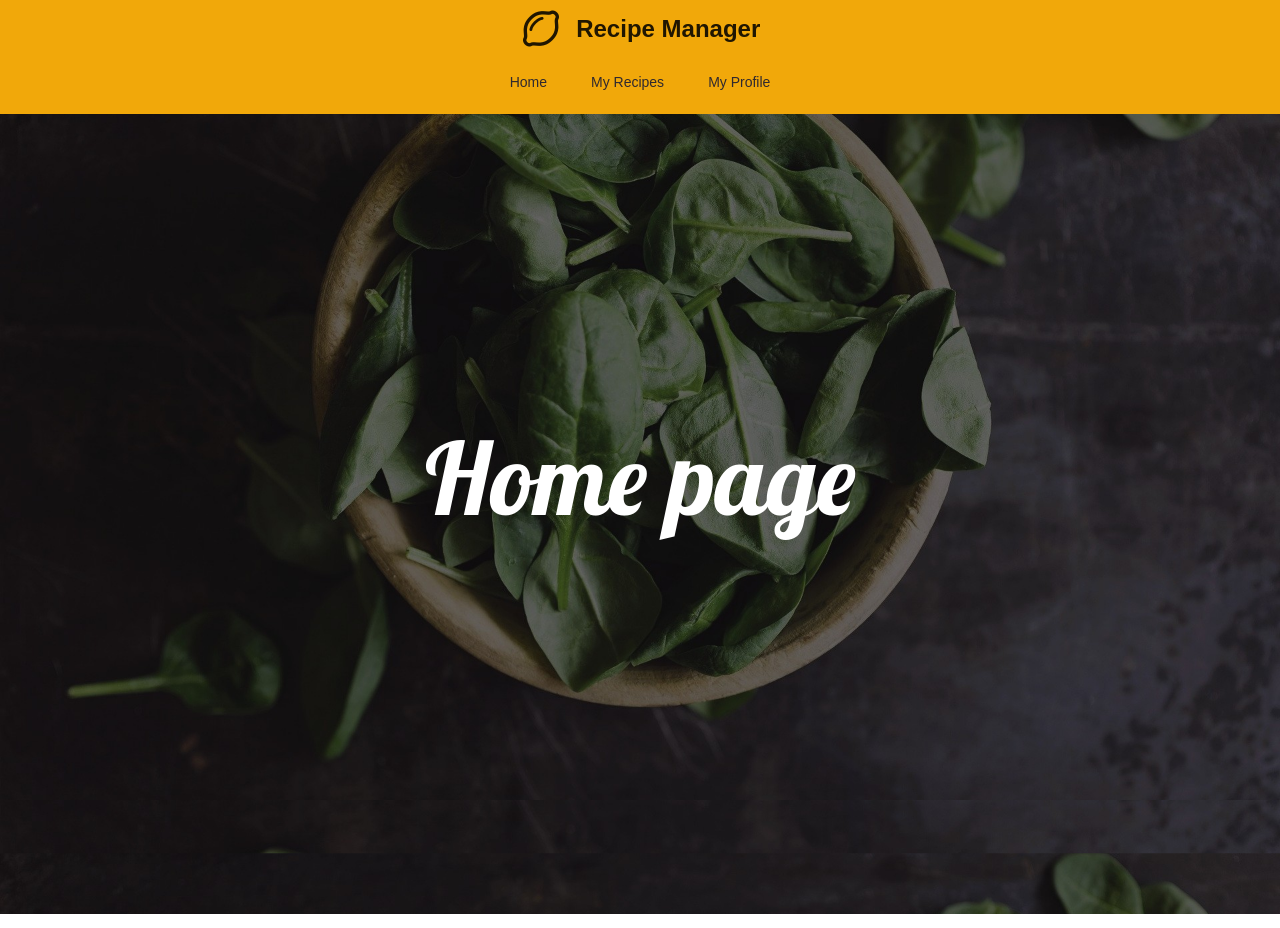
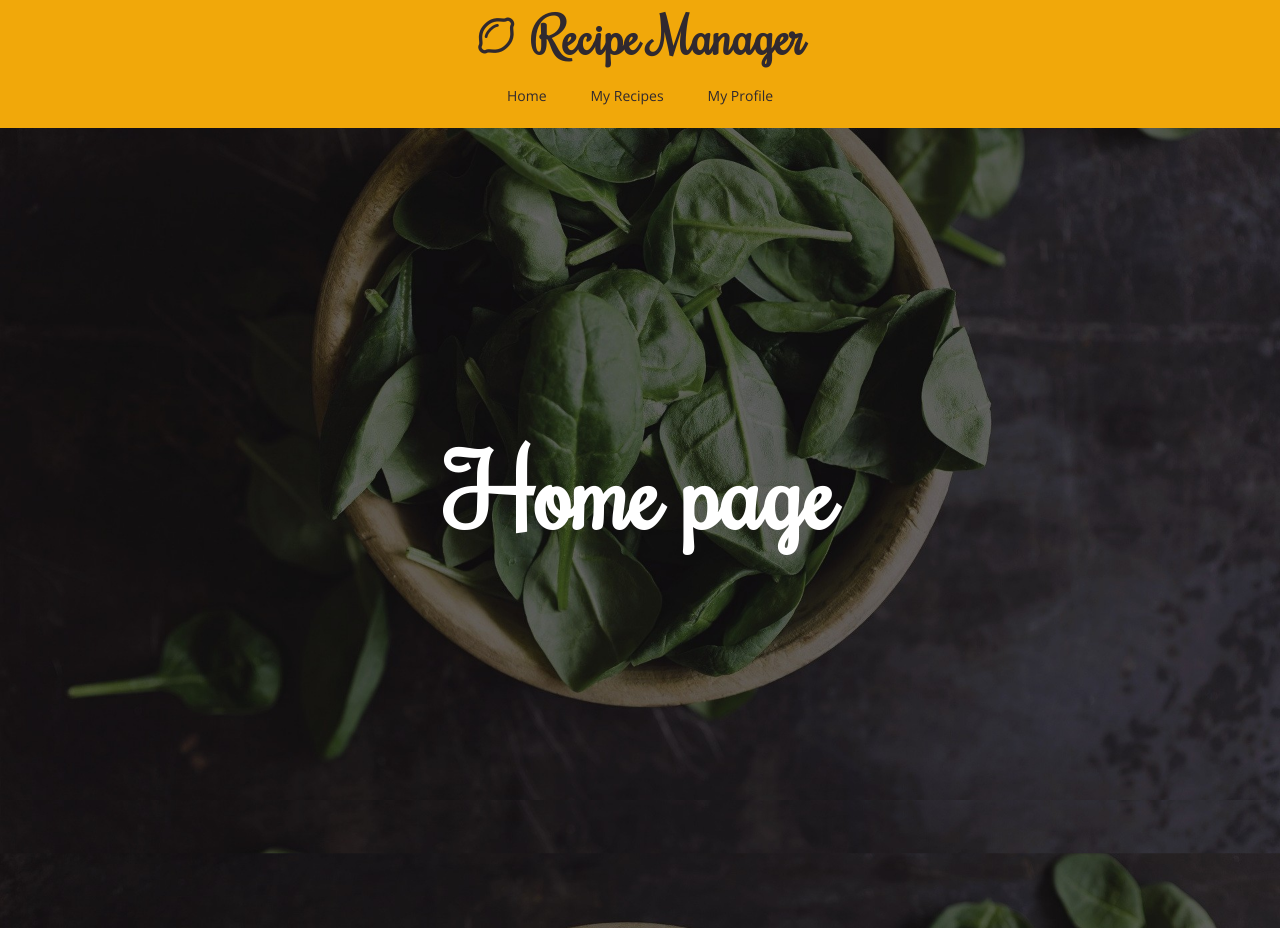
Before and after one commit to irissiri7/Fullstack-Recipe-Manager, a Vue app in the folder client/: page / in a window 1280 px wide. Built offline with nearby package versions, Linux system fonts and the light colour scheme; the HTML template or start-up script is replaced by a standard one.

Commit message:
Adding skeleton of server folder and fixing some styles

```diff
--- a/client/src/App.vue
+++ b/client/src/App.vue
@@ -17,13 +17,18 @@ export default {
 </script>
 
 <style>
-@import url("https://fonts.googleapis.com/css2?family=Lobster&family=Open+Sans&display=swap");
+@import url("https://fonts.googleapis.com/css2?family=Open+Sans&family=Rochester&display=swap");
+
+:root {
+  --main-orange: #f1a80a;
+  --main-coffee: #30292f;
+}
 
 * {
   box-sizing: border-box;
   margin: 0px;
   padding: 0px;
-  font-family: sans-serif;
+  font-family: "Open Sans", sans-serif;
 }
 
 body,
--- a/client/src/components/nav/TheNavigation.vue
+++ b/client/src/components/nav/TheNavigation.vue
@@ -24,12 +24,17 @@ export default {};
 .ui.header {
   display: flex;
   justify-content: center;
-  padding: 1rem;
+  padding: 1.5rem;
   margin: 0px;
+  color: var(--main-coffee);
+}
+.content {
+  font-family: Rochester, sans-serif;
+  font-size: 50px;
 }
 header {
   width: 100%;
-  background-color: #f1a80a;
+  background-color: var(--main-orange);
 }
 
 nav {
@@ -51,7 +56,7 @@ a {
   background: transparent;
   border: 1px solid transparent;
   cursor: pointer;
-  color: #30292f;
+  color: var(--main-coffee);
   padding: 0.5rem 1.5rem;
   display: inline-block;
 }
--- a/client/src/pages/Home.vue
+++ b/client/src/pages/Home.vue
@@ -11,7 +11,6 @@ h1 {
   font-size: 100px;
   position: relative;
   top: 300px;
-  font-family: Lobster;
-  font-weight: 200;
+  font-family: Rochester, sans-serif;
 }
 </style>
```
Also changed, not shown: 2 other files (tests, documents, lock files or other folders).
